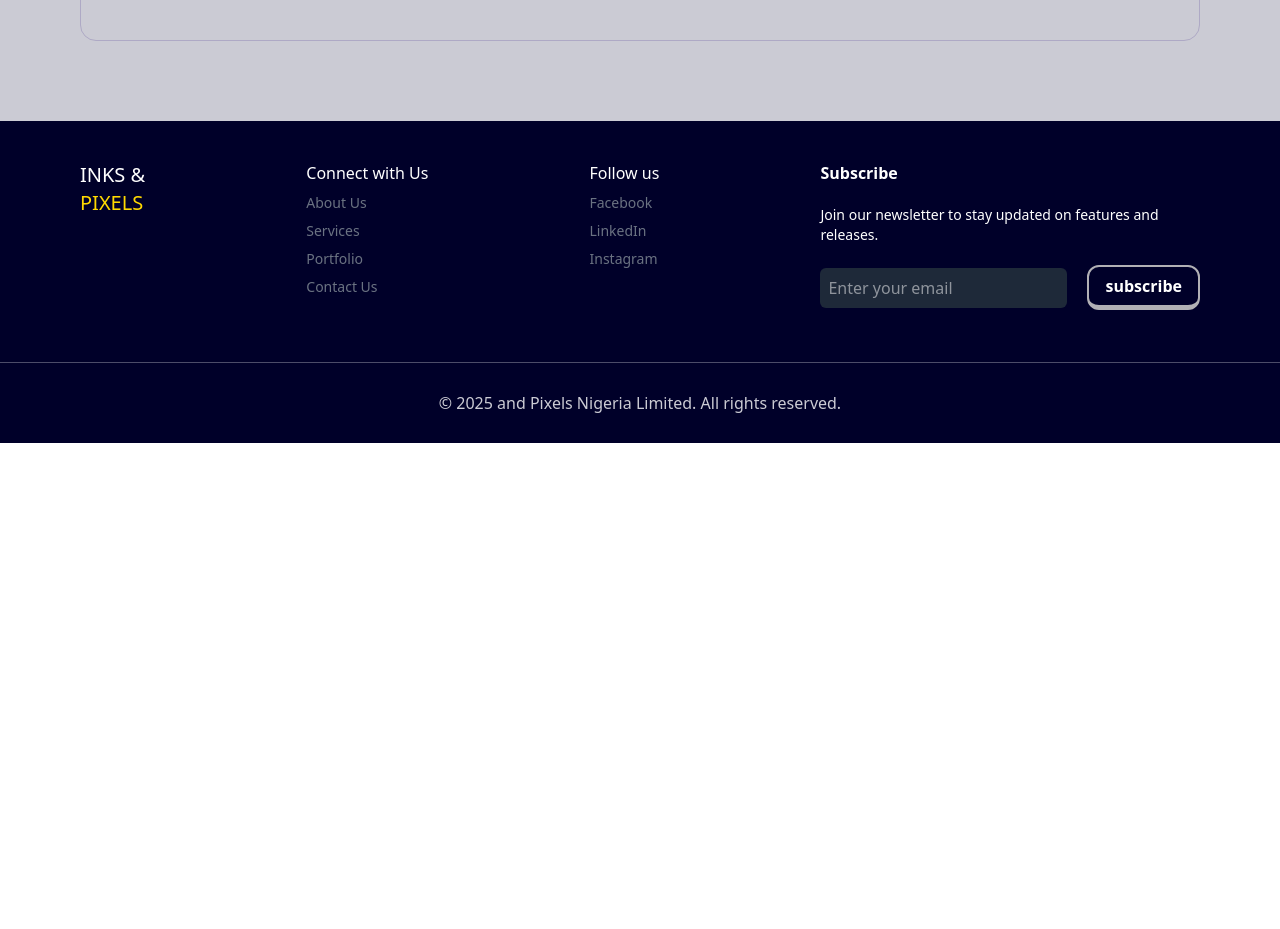
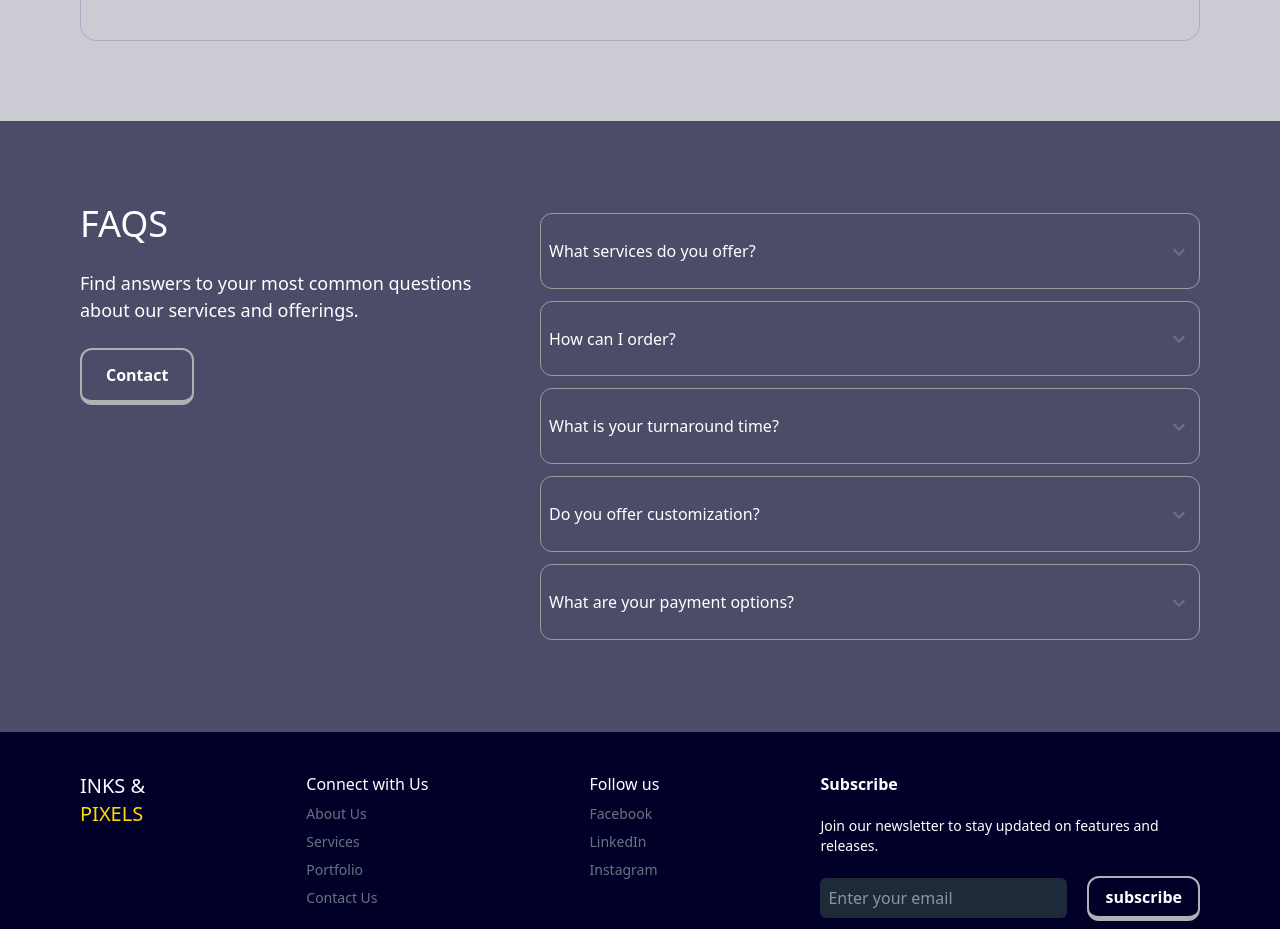
Before and after one commit to Tez-cyber/inks_pixels, a React (Vite) app: page / in a window 1280 px wide. Shown: the part 3980-4909 px from the top of the page. Before the commit the page ends 4423 px from the top, so only its background shows below. Built offline with nearby package versions, Linux system fonts and the light colour scheme.

Commit message:
Added FAQ section on landing page

```diff
--- /dev/null
+++ b/src/components/FAQ.jsx
@@ -0,0 +1,67 @@
+import React, { useState } from 'react';
+import { motion, AnimatePresence } from 'framer-motion';
+import KeyboardArrowDownIcon from '@mui/icons-material/KeyboardArrowDown';
+import KeyboardArrowUpIcon from '@mui/icons-material/KeyboardArrowUp';
+
+const faqItemVariants = {
+  open: {
+    height: 'auto',
+    opacity: 1,
+    transition: {
+      duration: 0.3,
+      ease: [0.04, 0.62, 0.23, 0.98], // Smoother easing
+    }
+  },
+  closed: {
+    height: 0,
+    opacity: 0,
+    transition: {
+      duration: 0.25,
+      ease: [0.04, 0.62, 0.23, 0.98], // Consistent easing for both directions
+    }
+  }
+};
+
+export const FAQItem = ({ question, answer }) => {
+  const [isOpen, setIsOpen] = useState(false);
+
+  const toggleOpen = () => setIsOpen(!isOpen);
+
+  return (
+    <div className="border border-[#9e9b9b] rounded-xl my-3 p-2 w-full overflow-hidden"> {/* Added overflow-hidden */}
+      <button
+        className="w-full py-4 flex items-center justify-between text-left focus:outline-none"
+        onClick={toggleOpen}
+        aria-expanded={isOpen}
+        aria-controls={`faq-content-${question.replace(/\s+/g, '-').toLowerCase()}`}
+      >
+        <span className="font-medium">{question}</span>
+        <motion.div
+          className="ml-4"
+          animate={{ rotate: isOpen ? 180 : 0 }}
+          transition={{ duration: 0.2 }}
+        >
+          {isOpen ? (
+            <KeyboardArrowUpIcon className="h-5 w-5 text-gray-500 dark:text-gray-400" />
+          ) : (
+            <KeyboardArrowDownIcon className="h-5 w-5 text-gray-500 dark:text-gray-400" />
+          )}
+        </motion.div>
+      </button>
+      <AnimatePresence>
+        {isOpen && (
+          <motion.div
+            className="overflow-hidden px-2 py-1 text-gray-600 dark:text-gray-300" // Added overflow-hidden
+            variants={faqItemVariants}
+            initial="closed"
+            animate="open"
+            exit="closed"
+            id={`faq-content-${question.replace(/\s+/g, '-').toLowerCase()}`}
+          >
+            {answer}
+          </motion.div>
+        )}
+      </AnimatePresence>
+    </div>
+  );
+};``
--- /dev/null
+++ b/src/components/landing/FAQLanding.jsx
@@ -0,0 +1,77 @@
+import React from 'react'
+import { FAQItem } from '../FAQ'
+import { section } from 'framer-motion/client'
+import { Container } from '../container'
+import { Button } from '../button'
+
+export const FAQLanding = () => {
+    const faqs = [
+        {
+            question: "What services do you offer?",
+            answer: `We offer a wide range of services including branding, design, packaging,
+                and printing solutions. Our goal is to help businesses create a strong visual
+                identity. Whether you need a logo, promotional materials, or custom packaging,
+                we have you covered.
+            `
+        },
+        {
+            question: "How can I order?",
+            answer: `
+                You can easily place an order by contacting us through our website or by phone.
+                Our team will guide you through the process and help you choose the right
+                solutions for your needs. We strive to make ordering as seamless as possible.
+            `
+        },
+        {
+            question: "What is your turnaround time?",
+            answer: `
+                Turnaround times vary based on the complexity of the project and current workload.
+                Typically, we aim to deliver within 7-14 business days. For urgent requests,
+                please reach out to discuss expedited options.
+            `
+        },
+        {
+            question: "Do you offer customization?",
+            answer: `
+                Yes, we specialize in customized products tailored to your specifications.
+                From personalized gifts to unique packaging designs, we can create solutions
+                that reflect your brand. Just let us know your requirements, and
+                we'll bring your vision to life.`
+        },
+        {
+            question: "What are your payment options?",
+            answer: `
+                We accept various payment methods including bank transfers, credit cards, and
+                mobile payments. Our goal is to provide flexible options to accommodate your needs.
+                For more details, please contact our support team.
+            `
+        },
+    ]
+    return (
+        <section className='bg-lightBlue text-white py-20'>
+            <Container className="flex flex-col gap-5 md:flex-row">
+                <div className="flex flex-col gap-6 md:w-[40%]">
+                    <h1 className="text-[30px] leading-tight uppercase md:text-[36px]">
+                        faqs
+                    </h1>
+                    <p className='text-[14px] md:text-[18px]'>
+                        Find answers to your most common questions about our
+                        services and offerings.
+                    </p>
+                    <Button
+                        size="md"
+                        variant="secondary"
+                        className="w-fit transition-all duration-150 hover:bg-darkBlue hover:text-white hover:border-lightBlue active:border-0"
+                    >
+                        Contact
+                    </Button>
+                </div>
+                <div className=" rounded-lg overflow-hidden md:w-[60%]">
+                    {faqs.map((faq, index) => (
+                        <FAQItem key={index} question={faq.question} answer={faq.answer} />
+                    ))}
+                </div>
+            </Container>
+        </section>
+    )
+}
--- a/src/pages/LandingPage.jsx
+++ b/src/pages/LandingPage.jsx
@@ -1,4 +1,5 @@
 import { AboutSection1, AboutSection2, AboutSection3 } from "../components/landing/aboutSection"
+import { FAQLanding } from "../components/landing/FAQLanding"
 import { GetStarted } from "../components/landing/getStarted"
 import { InnovateSection } from "../components/landing/innovateSection"
 import { JumbotronSection } from "../components/landing/jumbotronSection"
@@ -12,6 +13,7 @@ const LandingPage = () => {
         <AboutSection2 />
         <AboutSection3 />
         <GetStarted />
+        <FAQLanding />
     </section>
   )
 }
```
